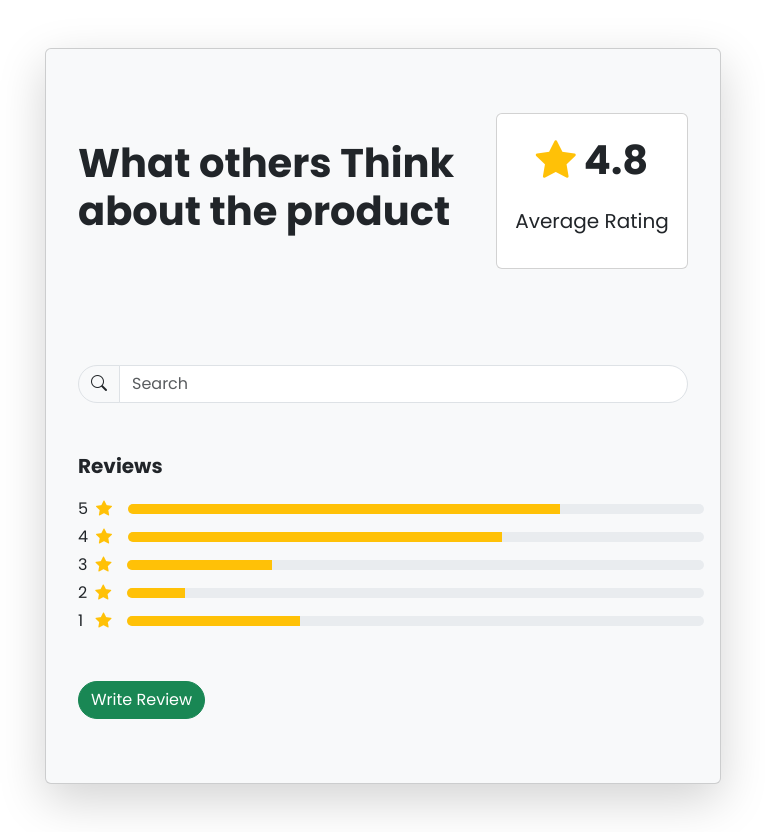
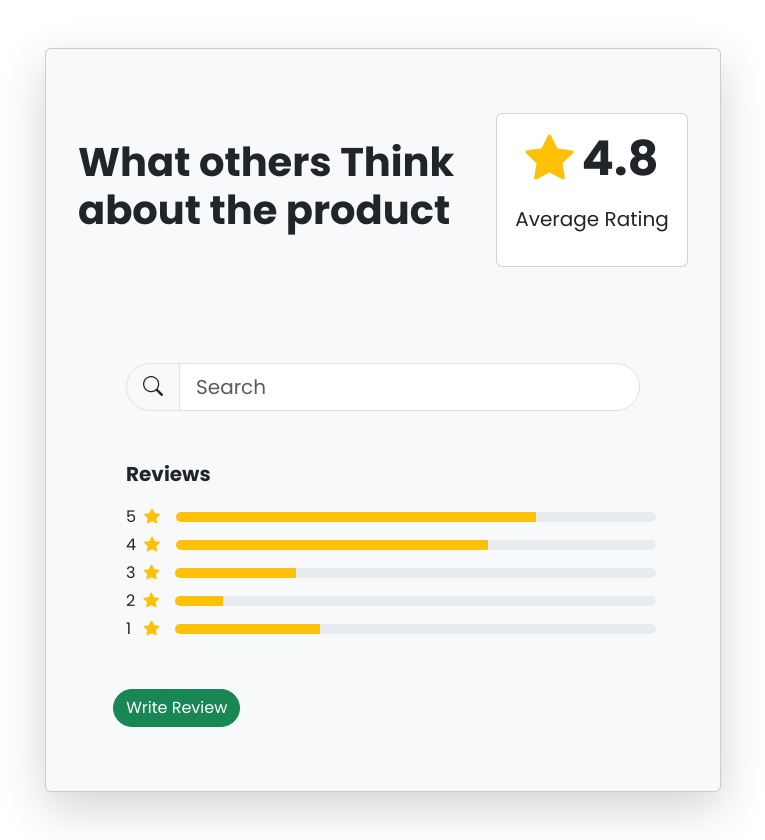
Before and after one commit to Arjun8124/html-css-basics, a plain HTML site: page ratings component/index.html in a window 1280 px wide. Shown: the whole page, without its empty margins (257-1022 px from the left). Drawn offline with nearby package versions, Linux system fonts and the light colour scheme.

Commit message:
ratings component miniproject using bootstrap

```diff
--- a/ratings component/assets/css/styles.css
+++ b/ratings component/assets/css/styles.css
@@ -6,3 +6,6 @@ body{
         width: 700px;
     }
 }
+#button{
+    margin-left: 3.2rem;
+}
--- a/ratings component/index.html
+++ b/ratings component/index.html
@@ -19,19 +19,19 @@
                   <div class="card my-5 me-3" style="min-width: 12rem;">
                       <div class="card-body">
                           <p class="text-center">
-                              <i class="bi bi-star-fill fs-1 text-warning me-2"></i><span class="fs-1 fw-bold">4.8</span>
+                              <i class="bi bi-star-fill display-5 text-warning me-2"></i><span class="display-5 fw-bold">4.8</span>
                           </p>
                           <p class="text-center fs-5">Average Rating</p>
                       </div>
                   </div>
               </div>
-              <form>
-                  <div class="input-group mt-5">
+              <form class="px-5">
+                  <div class="input-group input-group-lg mt-5">
                       <span class="input-group-text rounded-start-pill ms-3"><i class="bi bi-search"></i></span>
                       <input type="text" class="form-control rounded-end-pill me-3" placeholder="Search"/>
                   </div>
               </form>
-              <div class="mt-5 ms-3 me-auto">
+              <div class="mt-5 ms-3 me-auto px-5">
                   <span class="fs-5 fw-bold ">Reviews</span>
                   <div class="d-flex justify-content-center align-items-center mt-3 mb-1">
                       5 <i class="bi bi-star-fill ms-2 me-3 text-warning"></i>
@@ -64,7 +64,7 @@
                       </div>
                   </div>
               </div>
-              <button class="btn btn-success rounded-pill mx-3 mb-5">Write Review</button>
+              <button class="btn btn-success rounded-pill mb-5" id="button">Write Review</button>
           </div>
       </div>
   </div>
```
